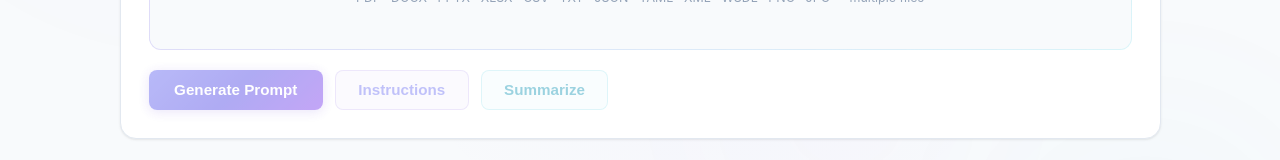
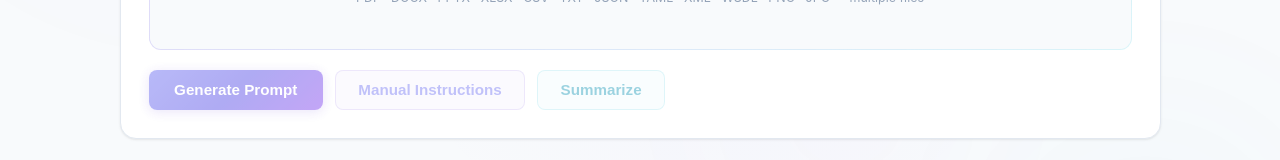
Before and after one commit to Prem2110/iflow-prompt-creator, a React (Vite) app in the folder frontend/: page / in a window 1280 px wide. Shown: the part 422-582 px from the top of the page. Built offline with nearby package versions, Linux system fonts and the light colour scheme.

Commit message:
Rename Instructions button and tab to Manual Instructions

```diff
--- a/frontend/src/App.jsx
+++ b/frontend/src/App.jsx
@@ -215,7 +215,7 @@ export default function App() {
 
   const modeTabs = [
     { key: "prompt", label: "Prompt", content: prompt, ts: timestamps.prompt },
-    { key: "instructions", label: "Instructions", content: instructions, ts: timestamps.instructions },
+    { key: "instructions", label: "Manual Instructions", content: instructions, ts: timestamps.instructions },
     { key: "summary", label: "Summary", content: summary, ts: timestamps.summary },
   ];
 
@@ -291,7 +291,7 @@ export default function App() {
             <button className={styles.btnSecondary} onClick={handleInstructions}
               disabled={files.length === 0 || loading}
               title="Generate a step-by-step manual build guide with scripts and Postman testing">
-              {isInstructing ? <><span className={styles.spinner} /> Building guide…</> : "Instructions"}
+              {isInstructing ? <><span className={styles.spinner} /> Building guide…</> : "Manual Instructions"}
             </button>
             <button className={styles.btnTertiary} onClick={handleSummary}
               disabled={files.length === 0 || loading}
@@ -367,8 +367,8 @@ export default function App() {
             {activeTab === "instructions" && (instructions
               ? <InstructionsOutput instructions={instructions} loading={isInstructing} toast={toast} />
               : <EmptyTab icon="📋" title="No instructions yet"
-                  hint="Click Instructions to get a full step-by-step build guide with Groovy scripts, XSLT mappings, and Postman testing."
-                  onAction={handleInstructions} actionLabel="Generate Instructions" disabled={files.length === 0 || loading} />
+                  hint="Click Manual Instructions to get a full step-by-step build guide with Groovy scripts, XSLT mappings, and Postman testing."
+                  onAction={handleInstructions} actionLabel="Generate Manual Instructions" disabled={files.length === 0 || loading} />
             )}
 
             {/* Summary tab */}
```
